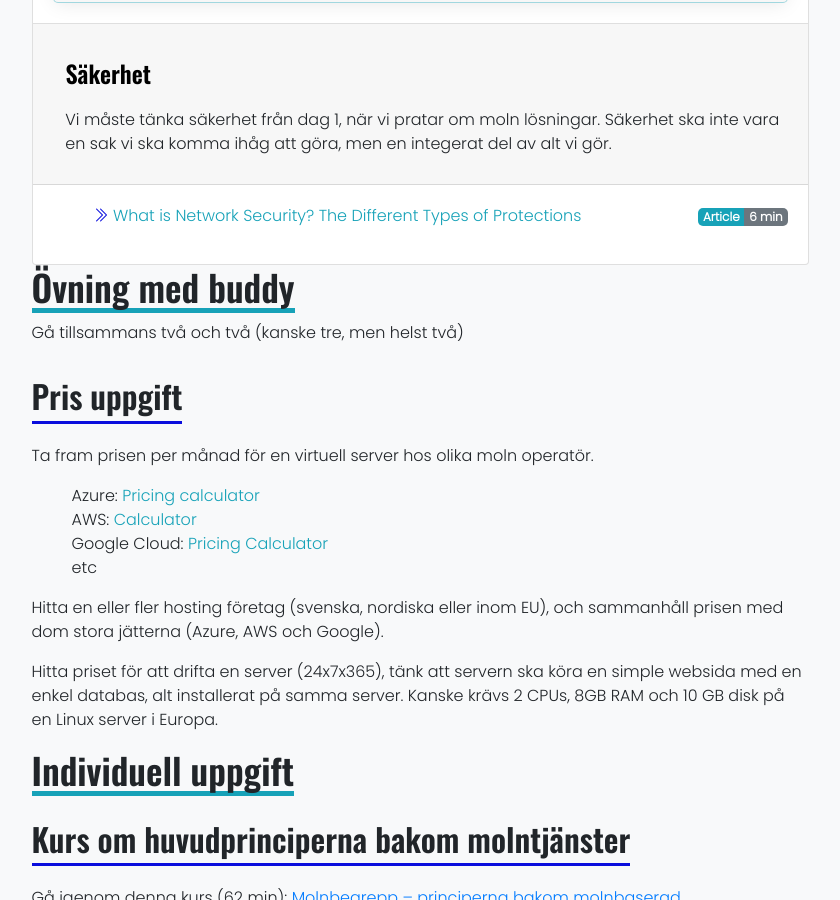
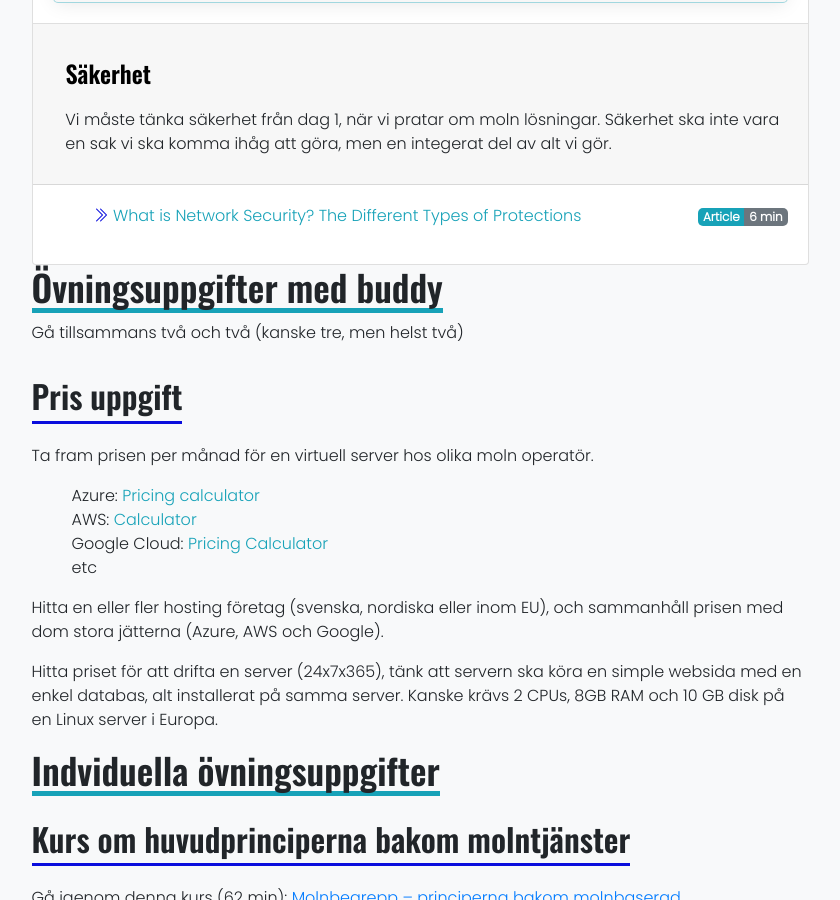
Before and after one commit to PGBSNH20/PGBSNH20-molnapplikationer, a Jekyll site: the page built from lectures/01-introduction.md, in a window 1280 px wide and 900 px high, scrolled down 2803 px. Shown: the whole window, without its empty margins (220-1060 px from the left). Built offline with Jekyll 4.4.1, drawn with Linux system fonts in a browser that asks for light colours; nearby versions of some CDN libraries.

Commit message:
Change naming of assignments

```diff
--- a/lectures/01-introduction.md
+++ b/lectures/01-introduction.md
@@ -23,7 +23,7 @@ Estimerat samlat "läs"-tid för lektionslittertur är **{{site.data.lecture_int
 {% include lecturenontopics.html lectureData="lecture_internet_och_moln" %}
 {% include lecturetopics.html lectureData="lecture_internet_och_moln" %}
 
-# Övning med buddy
+# Övningsuppgifter med buddy
 
 Gå tillsammans två och två (kanske tre, men helst två)
 
@@ -40,7 +40,7 @@ Hitta en eller fler hosting företag (svenska, nordiska eller inom EU), och samm
 
 Hitta priset för att drifta en server (24x7x365), tänk att servern ska köra en simple websida med en enkel databas, alt installerat på samma server. Kanske krävs 2 CPUs, 8GB RAM och 10 GB disk på en Linux server i Europa.
 
-# Individuell uppgift
+# Indviduella övningsuppgifter
 
 ## Kurs om huvudprinciperna bakom molntjänster
 
@@ -64,6 +64,7 @@ Gör följande:
 * Styla din nya blogg med en Jekyll mall, där finns en del gratis maller på: [Free Jekyll Themes](https://jekyllthemes.io/free)
 
 # Individuell inlämningsuppgift
+
 ## Blogg post
 
 **Deadline** för inlämning via PingPong, Tisdag den 07:e September kl 23:55. Posta ett länk till dagens blog post.
```
